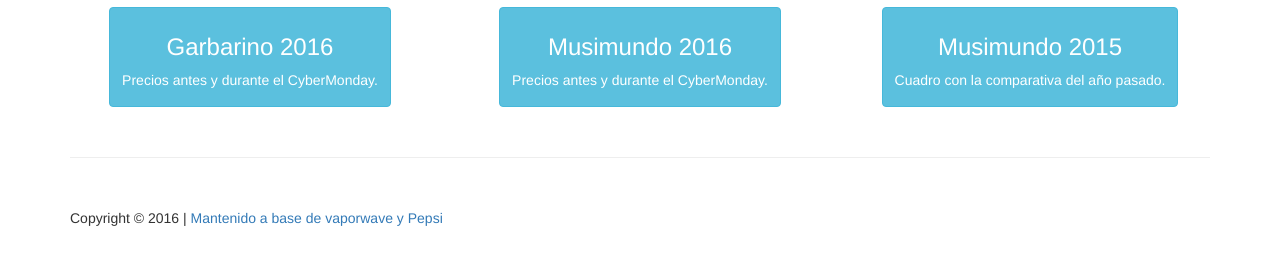
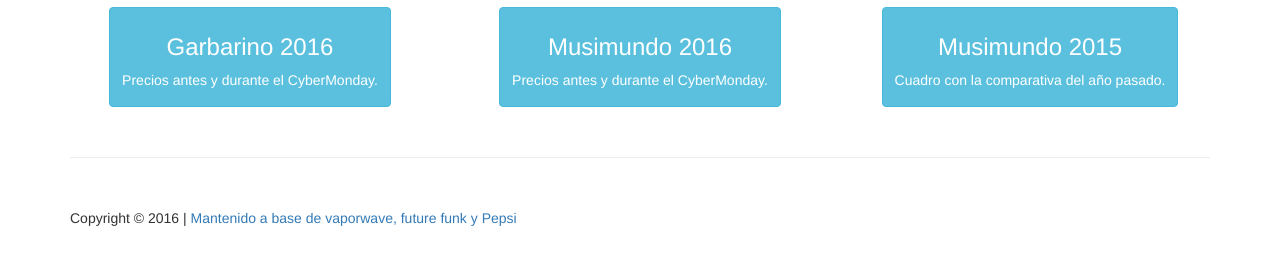
Before and after one commit to ciberlunes/ciberlunes.github.io, a plain HTML site: page index.html in a window 1280 px wide. Shown: the part 338-602 px from the top of the page. Drawn offline with nearby package versions, Linux system fonts and the light colour scheme.

Commit message:
inb4 no todo eso es vaporwave

```diff
--- a/index.html
+++ b/index.html
@@ -120,7 +120,7 @@
 		<footer>
 			<div class="row">
 				<div class="col-lg-12">
-					<p>Copyright &copy; 2016 | <a href="https://www.youtube.com/watch?v=_hI0qMtdfng&list=RD_hI0qMtdfng#t=71">Mantenido a base de vaporwave y Pepsi</a></p>
+					<p>Copyright &copy; 2016 | <a href="https://www.youtube.com/watch?v=_hI0qMtdfng&list=RD_hI0qMtdfng#t=71">Mantenido a base de vaporwave, future funk y Pepsi</a></p>
 				</div>
 			</div>
 		</footer>
```
